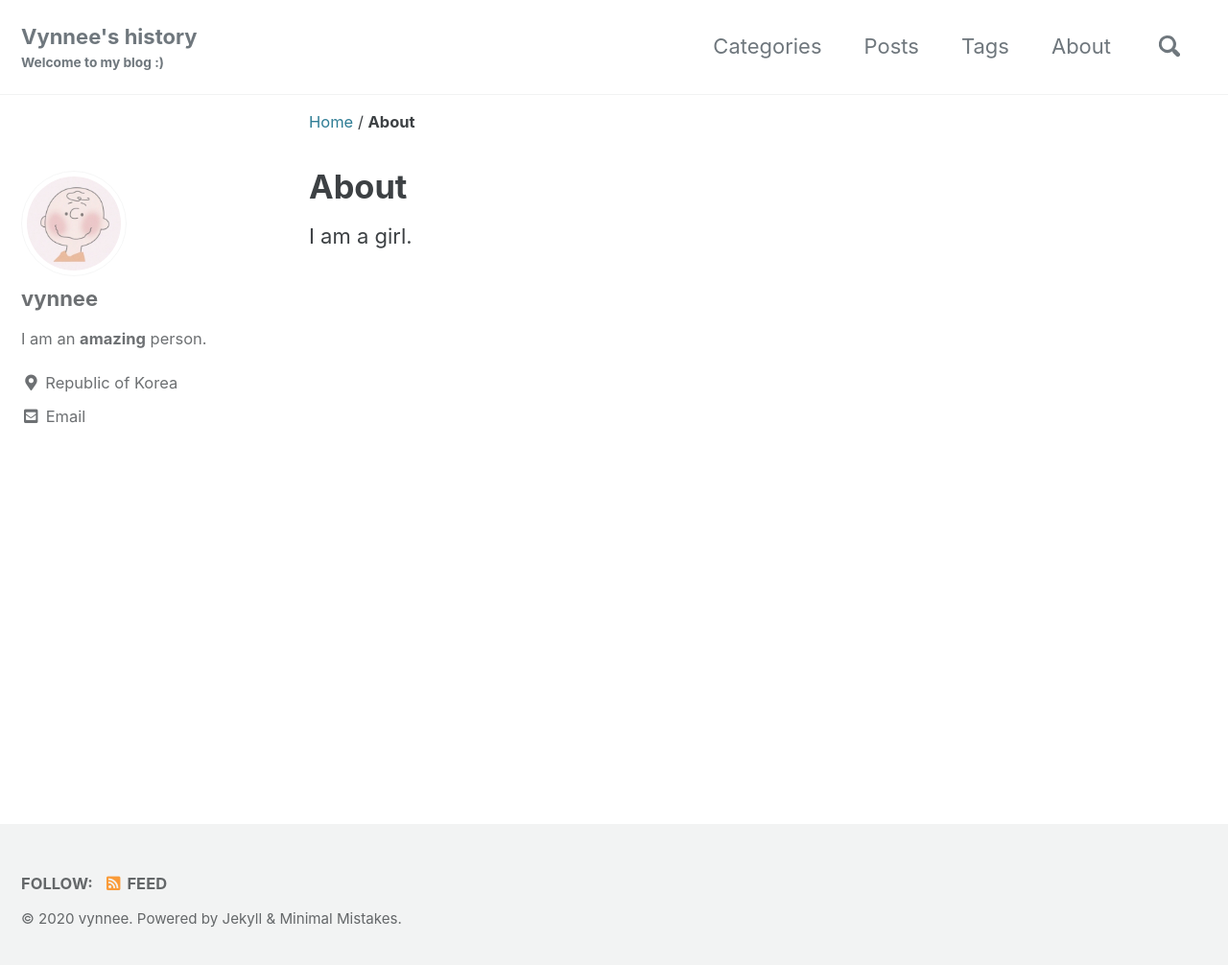
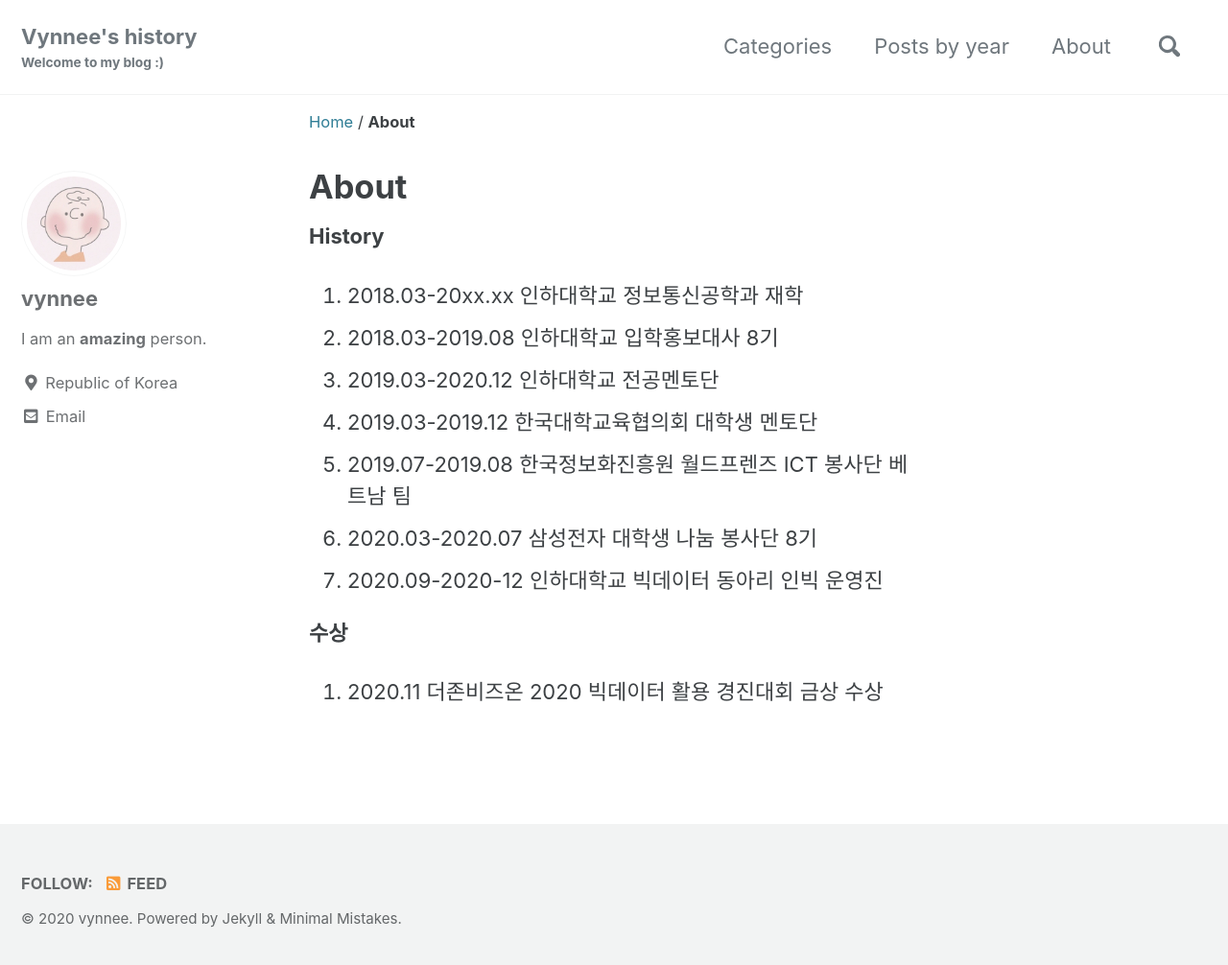
Before and after one commit to vynnee/vynnee.github.io, a Jekyll site: the page built from _pages/about.md, in a window 1280 px wide and 1014 px high. Shown: the top 1006 px of the window at 96% size. Built offline with Jekyll 4.4.1, drawn with Linux system fonts in a browser that asks for light colours; cached includes are drawn as plain includes.

Commit message:
[2020-12-27] post modify

```diff
--- a/_data/navigation.yml
+++ b/_data/navigation.yml
@@ -2,10 +2,8 @@
 main:
   - title: "Categories"
     url: /categories/
-  - title: "Posts"
+  - title: "Posts by year"
     url: /posts/
-  - title: "Tags"
-    url: /tags/
   - title: "About"
     url: /about/
 
@@ -18,3 +16,5 @@ main:
   #   url: /collection-archive/
   # - title: "Sitemap"
   #   url: /sitemap/
+  # - title: "Tags"
+  #   url: /tags/
--- a/_pages/about.md
+++ b/_pages/about.md
@@ -3,4 +3,14 @@ permalink: /about/
 title: "About"
 ---
 
-I am a girl.
+**History**
+1. 2018.03-20xx.xx 인하대학교 정보통신공학과 재학
+2. 2018.03-2019.08 인하대학교 입학홍보대사 8기
+3. 2019.03-2020.12 인하대학교 전공멘토단
+4. 2019.03-2019.12 한국대학교육협의회 대학생 멘토단
+5. 2019.07-2019.08 한국정보화진흥원 월드프렌즈 ICT 봉사단 베트남 팀
+6. 2020.03-2020.07 삼성전자 대학생 나눔 봉사단 8기
+7. 2020.09-2020-12 인하대학교 빅데이터 동아리 인빅 운영진
+
+**수상**
+1. 2020.11 더존비즈온 2020 빅데이터 활용 경진대회 금상 수상
```
Also changed, not shown: _posts/2020-12/python/2020-12-24-num1.md (+10 -1 lines).
